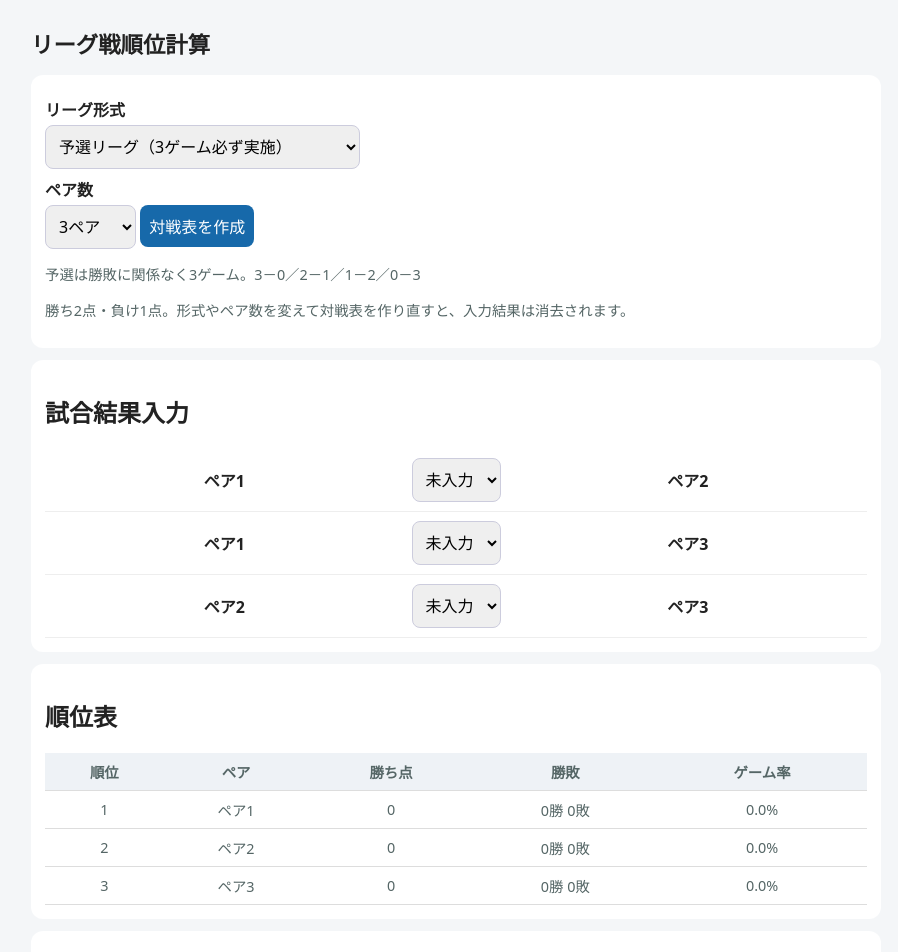
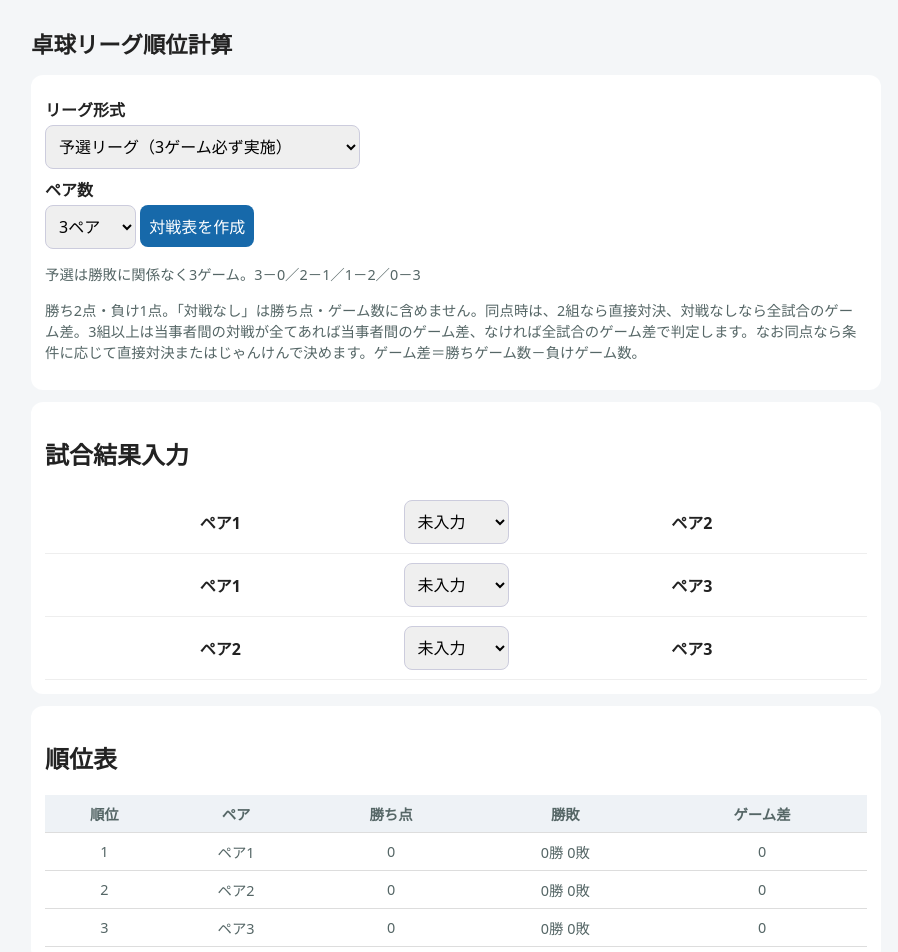
Before and after one commit to bunbunbun2025/table-tennis-result, a plain HTML site: page index.html in a window 1280 px wide. Shown: the top 952 px of the page, without its empty margins (184-1082 px from the left). Drawn offline with Linux system fonts and the light colour scheme.

Commit message:
Update index.html

```diff
--- a/index.html
+++ b/index.html
@@ -1,13 +1,13 @@
 <!doctype html>
-<html lang="ja"><head><meta charset="utf-8"><meta name="viewport" content="width=device-width,initial-scale=1"><title>リーグ戦順位計算</title>
+<html lang="ja"><head><meta charset="utf-8"><meta name="viewport" content="width=device-width,initial-scale=1"><title>卓球リーグ順位計算</title>
 <style>
 body{font-family:system-ui,sans-serif;max-width:850px;margin:auto;padding:12px;background:#f4f6f8;color:#222}h1{font-size:1.4rem}.box{background:white;padding:14px;border-radius:12px;margin:12px 0}label{display:block;font-weight:bold;margin:8px 0 4px}select,button{font:inherit;padding:9px;border:1px solid #ccd;border-radius:8px}button{background:#1769aa;color:white;border:0}.row{display:grid;grid-template-columns:1fr auto 1fr;gap:8px;align-items:center;padding:9px 0;border-bottom:1px solid #eee}.team{text-align:center;font-weight:bold}.score select{min-width:76px}table{width:100%;border-collapse:collapse}td,th{padding:8px 4px;border-bottom:1px solid #ddd;text-align:center}th{background:#eef2f6}.help{font-size:.9rem;color:#566}.tie{padding:10px 0;border-bottom:1px solid #eee}
 </style></head><body>
-<h1>リーグ戦順位計算</h1>
+<h1>卓球リーグ順位計算</h1>
 <div class="box"><label>リーグ形式</label><select id="format"><option value="pre">予選リーグ（3ゲーム必ず実施）</option><option value="final">決勝リーグ（5ゲーム・3ゲーム先取）</option></select>
 <label>ペア数</label><select id="n"></select> <button id="make">対戦表を作成</button>
 <p id="help" class="help">予選は勝敗に関係なく3ゲーム。3－0／2－1／1－2／0－3</p>
-<p class="help">勝ち2点・負け1点。形式やペア数を変えて対戦表を作り直すと、入力結果は消去されます。</p></div>
+<p class="help">勝ち2点・負け1点。「対戦なし」は勝ち点・ゲーム数に含めません。同点時は、2組なら直接対決、対戦なしなら全試合のゲーム差。3組以上は当事者間の対戦が全てあれば当事者間のゲーム差、なければ全試合のゲーム差で判定します。なお同点なら条件に応じて直接対決またはじゃんけんで決めます。ゲーム差＝勝ちゲーム数－負けゲーム数。</p></div>
 <div class="box"><h2>試合結果入力</h2><div id="matches"></div></div>
 <div class="box"><h2>順位表</h2><div id="ranking" class="help">結果を入力してください。</div></div>
 <div class="box"><h2>じゃんけんによる順位決定</h2><p class="help">同率が残った場合、じゃんけん後の順位順を選んでください。</p><div id="ties"></div></div>
@@ -16,47 +16,132 @@ const $=x=>document.getElementById(x), pair=i=>'ペア'+(i+1);let games=[],janke
 for(let i=3;i<=16;i++){let o=document.createElement('option');o.value=i;o.textContent=i+'ペア';$('n').append(o)}
 function opts(){return $('format').value==='pre'?['3-0','2-1','1-2','0-3']:['3-0','3-1','3-2','0-3','1-3','2-3']}
 function make(){games=[];janken={};let n=+$('n').value;for(let a=0;a<n;a++)for(let b=a+1;b<n;b++)games.push({a,b,v:''});draw();calc()}
-function draw(){let root=$('matches');root.innerHTML='';games.forEach((g,k)=>{let r=document.createElement('div');r.className='row';let a=document.createElement('div');a.className='team';a.textContent=pair(g.a);let b=document.createElement('div');b.className='team';b.textContent=pair(g.b);let mid=document.createElement('div');mid.className='score';let s=document.createElement('select');let z=document.createElement('option');z.value='';z.textContent='未入力';s.append(z);opts().forEach(v=>{let o=document.createElement('option');o.value=v;o.textContent=v.replace('-','－');s.append(o)});s.value=g.v;s.onchange=()=>{games[k].v=s.value;calc()};mid.append(s);r.append(a,mid,b);root.append(r)})}
+function draw(){let root=$('matches');root.innerHTML='';games.forEach((g,k)=>{let r=document.createElement('div');r.className='row';let a=document.createElement('div');a.className='team';a.textContent=pair(g.a);let b=document.createElement('div');b.className='team';b.textContent=pair(g.b);let mid=document.createElement('div');mid.className='score';let s=document.createElement('select');let z=document.createElement('option');z.value='';z.textContent='未入力';s.append(z);opts().forEach(v=>{let o=document.createElement('option');o.value=v;o.textContent=v.replace('-','－');s.append(o)});let na=document.createElement('option');na.value='NA';na.textContent='対戦なし';s.append(na);s.value=g.v;s.onchange=()=>{games[k].v=s.value;calc()};mid.append(s);r.append(a,mid,b);root.append(r)})}
 function pct(w,l){return w+l?w/(w+l):0}
 function buckets(ids,fn){let m=new Map();ids.forEach(i=>{let x=fn(i);if(!m.has(x))m.set(x,[]);m.get(x).push(i)});return [...m.entries()].sort((a,b)=>b[0]-a[0]).map(x=>x[1])}
 function perm(a){return []}
 function calc(){
  let n=+$('n').value,s=Array.from({length:n},()=>({p:0,w:0,l:0,gf:0,ga:0}));
- games.forEach(m=>{if(!m.v)return;let [x,y]=m.v.split('-').map(Number),a=s[m.a],b=s[m.b];a.gf+=x;a.ga+=y;b.gf+=y;b.ga+=x;if(x>y){a.p+=2;b.p++;a.w++;b.l++}else{b.p+=2;a.p++;b.w++;a.l++}});
- function direct(ids){let w={};ids.forEach(i=>w[i]=0);games.forEach(m=>{if(!m.v||!ids.includes(m.a)||!ids.includes(m.b))return;let [x,y]=m.v.split('-').map(Number);w[x>y?m.a:m.b]++});return w}
+ games.forEach(m=>{
+  if(!m.v||m.v==='NA')return;
+  let [x,y]=m.v.split('-').map(Number),a=s[m.a],b=s[m.b];
+  a.gf+=x;a.ga+=y;b.gf+=y;b.ga+=x;
+  if(x>y){a.p+=2;b.p++;a.w++;b.l++}else{b.p+=2;a.p++;b.w++;a.l++}
+ });
+ const diff=i=>s[i].gf-s[i].ga;
+ function buckets(ids,metric){
+  let map=new Map();ids.forEach(i=>{let v=metric(i);if(!map.has(v))map.set(v,[]);map.get(v).push(i)});
+  return [...map.entries()].sort((a,b)=>b[0]-a[0]).map(x=>x[1]);
+ }
+ function playedBetween(a,b){
+  let m=games.find(m=>(m.a===a&&m.b===b)||(m.a===b&&m.b===a));
+  return !!(m&&m.v&&m.v!=='NA');
+ }
+ function directWinner(a,b){
+  let m=games.find(m=>(m.a===a&&m.b===b)||(m.a===b&&m.b===a));
+  if(!m||!m.v||m.v==='NA')return null;
+  let [x,y]=m.v.split('-').map(Number);
+  return m.a===a?(x>y?a:b):(x>y?b:a);
+ }
  let unresolved=[];
+ function addUnresolved(g){if(g.length>1&&!unresolved.some(x=>x.length===g.length&&x.every(v=>g.includes(v))))unresolved.push(g.slice())}
  function resolve(ids){
   if(ids.length===1)return [ids];
-  if(ids.length===2){let m=games.find(m=>ids.includes(m.a)&&ids.includes(m.b));if(m&&m.v){let [x,y]=m.v.split('-').map(Number),win=x>y?m.a:m.b;return [[win],[ids.find(i=>i!==win)]]}unresolved.push(ids);return [ids]}
-  let intra={};ids.forEach(i=>intra[i]={w:0,l:0});
-  games.forEach(m=>{if(!m.v||!ids.includes(m.a)||!ids.includes(m.b))return;let [x,y]=m.v.split('-').map(Number);intra[m.a].w+=x;intra[m.a].l+=y;intra[m.b].w+=y;intra[m.b].l+=x});
-  let out=[];buckets(ids,i=>pct(intra[i].w,intra[i].l)).forEach(g=>{if(g.length===1){out.push(g);return}buckets(g,i=>pct(s[i].gf,s[i].ga)).forEach(h=>{if(h.length===1){out.push(h);return}let wins=direct(h);buckets(h,i=>wins[i]).forEach(z=>{if(z.length>1)unresolved.push(z);out.push(z)})})});return out
+  if(ids.length===2){
+   let winner=directWinner(ids[0],ids[1]);
+   if(winner!==null)return [[winner],[ids.find(i=>i!==winner)]];
+   let split=buckets(ids,diff);
+   if(split.length>1)return split;
+   addUnresolved(ids);return [ids];
   }
- let order=[];buckets([...Array(n).keys()],i=>s[i].p).forEach(g=>order.push(...resolve(g).flat()));
- unresolved.forEach(g=>{let key=g.slice().sort((a,b)=>a-b).join(','),p=janken[key];if(p&&p.length===g.length&&p.every(v=>v!==undefined)){let slots=[];order.forEach((v,i)=>{if(g.includes(v))slots.push(i)});slots.forEach((v,k)=>order[v]=p[k])}});
- let h='<table><tr><th>順位</th><th>ペア</th><th>勝ち点</th><th>勝敗</th><th>ゲーム率</th></tr>';order.forEach((i,k)=>{let q=s[i];h+=`<tr><td>${k+1}</td><td>${pair(i)}</td><td>${q.p}</td><td>${q.w}勝 ${q.l}敗</td><td>${(pct(q.gf,q.ga)*100).toFixed(1)}%</td></tr>`});$('ranking').innerHTML=h+'</table>';
- let t=$('ties');t.innerHTML='';if(!unresolved.length)t.textContent='じゃんけんが必要な同率はありません。';
+
+  // For 3+ tied pairs, first check whether every pair among them played.
+  let allHeadToHead=true;
+  for(let a=0;a<ids.length;a++)for(let b=a+1;b<ids.length;b++){
+   if(!playedBetween(ids[a],ids[b]))allHeadToHead=false;
+  }
+
+  let firstGroups;
+  if(allHeadToHead){
+   // All direct matches exist: compare game differential only within this tied group.
+   const intra={};ids.forEach(i=>intra[i]={gf:0,ga:0});
+   games.forEach(m=>{
+    if(!m.v||m.v==='NA'||!ids.includes(m.a)||!ids.includes(m.b))return;
+    let [x,y]=m.v.split('-').map(Number);
+    intra[m.a].gf+=x;intra[m.a].ga+=y;
+    intra[m.b].gf+=y;intra[m.b].ga+=x;
+   });
+   firstGroups=buckets(ids,i=>intra[i].gf-intra[i].ga);
+  }else{
+   // At least one direct matchup is missing: go straight to overall game differential.
+   firstGroups=buckets(ids,diff);
+  }
+
+  let result=[];
+  firstGroups.forEach(g=>{
+   if(g.length===1){result.push(g);return;}
+   // If 2 remain tied, direct result takes precedence when it exists.
+   if(g.length===2){
+    let winner=directWinner(g[0],g[1]);
+    if(winner!==null){result.push([winner],[g.find(i=>i!==winner)]);return;}
+    // No direct matchup: overall differential is the next rule.
+    let second=buckets(g,diff);
+    if(second.length>1)result.push(...second);
+    else {addUnresolved(g);result.push(g);}
+    return;
+   }
+   // For 3+ still tied, compare overall game differential.
+   let second=buckets(g,diff);
+   second.forEach(h=>{
+    if(h.length===1){result.push(h);return;}
+    if(h.length===2){
+     let winner=directWinner(h[0],h[1]);
+     if(winner!==null){result.push([winner],[h.find(i=>i!==winner)]);return;}
+    }
+    // 3+ still tied, or 2 with no direct match: janken.
+    addUnresolved(h);result.push(h);
+   });
+  });
+  return result;
+ }
+
+ let order=[];
+ buckets([...Array(n).keys()],i=>s[i].p).forEach(g=>order.push(...resolve(g).flat()));
+
+ // Apply the manually entered janken order to unresolved positions.
+ unresolved.forEach(g=>{
+  let key=g.slice().sort((a,b)=>a-b).join(','),p=janken[key];
+  if(p&&p.length===g.length&&p.every(v=>v!==undefined)){
+   let slots=[];order.forEach((v,i)=>{if(g.includes(v))slots.push(i)});
+   if(slots.length===g.length)slots.forEach((v,k)=>order[v]=p[k]);
+  }
+ });
+ let h='<table><tr><th>順位</th><th>ペア</th><th>勝ち点</th><th>勝敗</th><th>ゲーム差</th></tr>';
+ order.forEach((i,k)=>{let q=s[i];h+=`<tr><td>${k+1}</td><td>${pair(i)}</td><td>${q.p}</td><td>${q.w}勝 ${q.l}敗</td><td>${q.gf-q.ga>0?'+':''}${q.gf-q.ga}</td></tr>`});
+ $('ranking').innerHTML=h+'</table>';
+
+ let t=$('ties');t.innerHTML='';
+ if(!unresolved.length)t.textContent='じゃんけんが必要な同率はありません。';
  unresolved.forEach(g=>{
   let key=g.slice().sort((a,b)=>a-b).join(','),d=document.createElement('div');d.className='tie';
   let l=document.createElement('label');l.textContent='同率ペアの順位を選択（じゃんけん結果順）';d.append(l);
   let chosen=(janken[key]||[]).slice();
-  g.forEach((_,rank)=>{
+  g.forEach((_,r)=>{
    let line=document.createElement('div');line.className='help';line.style.margin='6px 0';
-    let caption=document.createElement('span');caption.textContent=(rank+1)+'位： ';
+   let caption=document.createElement('span');caption.textContent=(r+1)+'位： ';
    let sel=document.createElement('select');let blank=document.createElement('option');blank.value='';blank.textContent='ペアを選択';sel.append(blank);
    g.forEach(i=>{let o=document.createElement('option');o.value=String(i);o.textContent=pair(i);sel.append(o)});
-    sel.value=chosen[rank]!==undefined?String(chosen[rank]):'';
+   sel.value=chosen[r]!==undefined?String(chosen[r]):'';
    sel.onchange=()=>{
-      let next=chosen.slice(0,g.length);next[rank]=sel.value===''?undefined:Number(sel.value);
+    let next=chosen.slice(0,g.length);next[r]=sel.value===''?undefined:Number(sel.value);
     let used=next.filter(v=>v!==undefined);
-      if(new Set(used).size!==used.length){alert('同じペアを重複して選べません。');sel.value='';next[rank]=undefined;}
-      janken[key]=next;chosen=next;
-      calc();
+    if(new Set(used).size!==used.length){alert('同じペアを重複して選べません。');sel.value='';next[r]=undefined;}
+    janken[key]=next;chosen=next;calc();
    };
    line.append(caption,sel);d.append(line);
   });
   t.append(d);
-})
+ });
 }
 $('make').onclick=make;$('format').onchange=()=>{$('help').textContent=$('format').value==='pre'?'予選は勝敗に関係なく3ゲーム。3－0／2－1／1－2／0－3':'決勝は5ゲーム・3ゲーム先取。3－0／3－1／3－2／0－3／1－3／2－3'};make();
 </script></body></html>
```
Lines whose indentation alone changed are shown as unchanged.
